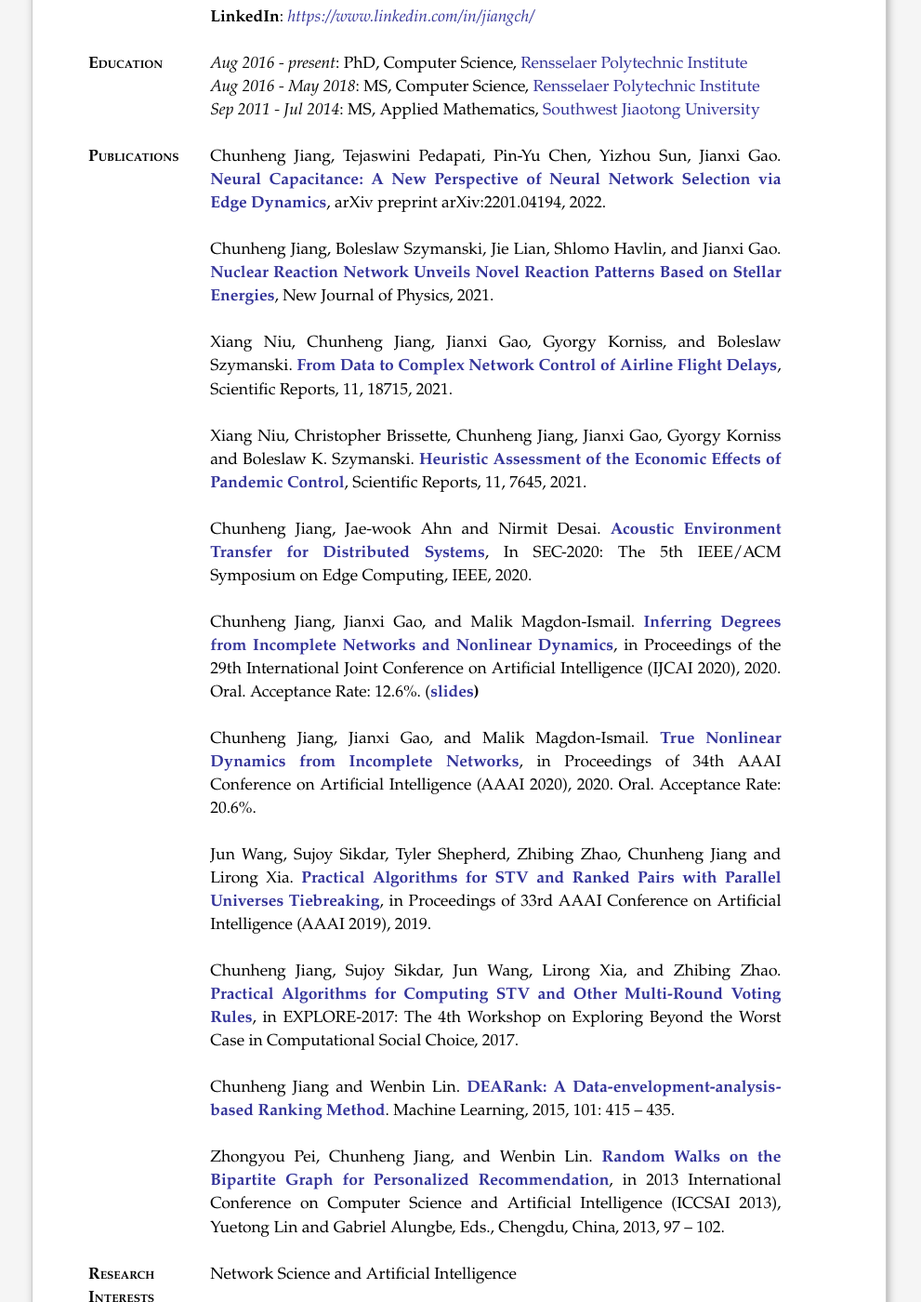
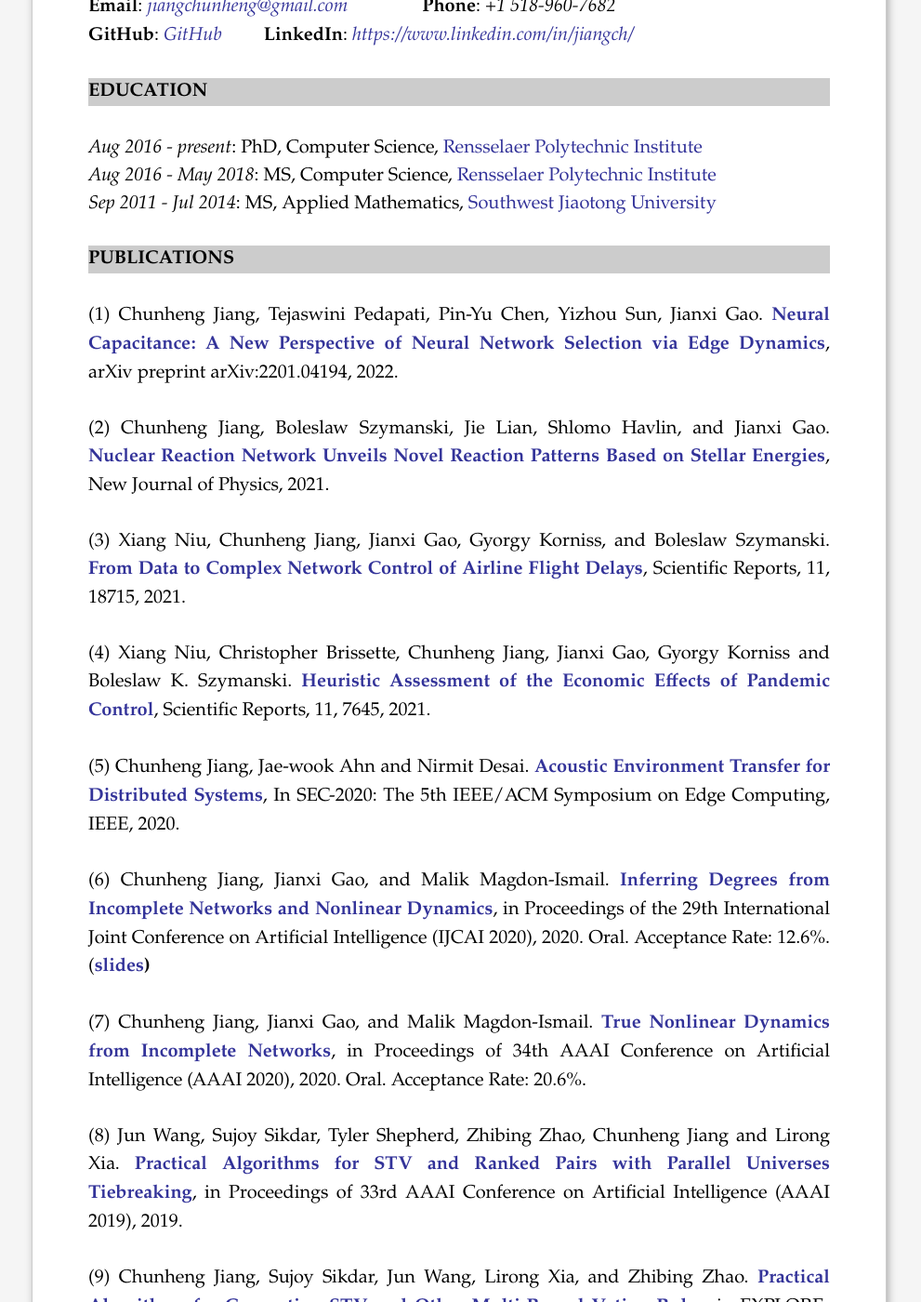
Before and after one commit to horsehour/horsehour.github.io, a Jekyll site: the page built from index.md, in a window 1280 px wide and 1400 px high, scrolled down 559 px. Shown: the whole window at 93% size, without its empty margins (146-1137 px from the left). Built offline with Jekyll 4.4.1, drawn with Linux system fonts in a browser that asks for light colours; comment, search, counter and statistics services are not loaded; some of the changed text lies outside the part shown.

Commit message:
update display of home page

```diff
--- a/index.md
+++ b/index.md
@@ -22,91 +22,83 @@
 [Curriculum Vitae](/files/cv.pdf){:target="_blank"}
 
 
-<div class="section" markdown="1">
-Contact
-=======
+CONTACT
+-------
 <b>Email</b>: _[{{ site.gmail }}](mailto:{{ site.gmail }})_
+&nbsp;&nbsp;&nbsp;&nbsp;&nbsp;&nbsp;&nbsp;&nbsp;&nbsp;&nbsp;&nbsp;&nbsp;&nbsp;&nbsp;
 <b>Phone</b>: _+1 518-960-7682_
 <b>GitHub</b>: _[{{ site.github }}]({{ site.github }}){:target="_blank"}_
+&nbsp;&nbsp;&nbsp;&nbsp;&nbsp;&nbsp;&nbsp;
 <b>LinkedIn</b>: _[{{ site.linkedin }}]({{ site.linkedin }}){:target="_blank"}_
-</div>
 
-<div class="section" markdown="1">
-Education
-============
+EDUCATION
+---------
 _Aug 2016 - present_: PhD, Computer Science, [Rensselaer Polytechnic Institute][RPI]{:target="_blank"}
 _Aug 2016 - May 2018_: MS, Computer Science, [Rensselaer Polytechnic Institute][RPI]{:target="_blank"}
 _Sep 2011 - Jul 2014_: MS, Applied Mathematics, [Southwest Jiaotong University][swjtu]{:target="_blank"}
 <!--
 _Sep 2005 - Jul 2009_: BS, Info & Comp Sci, [Tianjin University of Commerce][tjcu]{:target="_blank"}
 -->
-</div>
 
-<div class="section" markdown="1">
-Publications
-============
-Chunheng Jiang, Tejaswini Pedapati, Pin-Yu Chen, Yizhou Sun, Jianxi Gao.
+PUBLICATIONS
+------------
+(1) Chunheng Jiang, Tejaswini Pedapati, Pin-Yu Chen, Yizhou Sun, Jianxi Gao.
 <b>[Neural Capacitance: A New Perspective of Neural
 Network Selection via Edge Dynamics][capacitance]{:target="_blank"}</b>,
 arXiv preprint arXiv:2201.04194, 2022.
 
-Chunheng Jiang, Boleslaw Szymanski, Jie Lian, Shlomo Havlin, and Jianxi Gao.
+(2) Chunheng Jiang, Boleslaw Szymanski, Jie Lian, Shlomo Havlin, and Jianxi Gao.
 <b>[Nuclear Reaction Network Unveils Novel Reaction Patterns Based on Stellar Energies][nucnet]{:target="_blank"}</b>,
 New Journal of Physics, 2021.
 
-Xiang Niu, Chunheng Jiang, Jianxi Gao, Gyorgy Korniss, and Boleslaw Szymanski.
+(3) Xiang Niu, Chunheng Jiang, Jianxi Gao, Gyorgy Korniss, and Boleslaw Szymanski.
 <b>[From Data to Complex Network Control of Airline Flight Delays][flightnet]{:target="_blank"}</b>,
 Scientific Reports, 11, 18715, 2021.
 
-Xiang Niu, Christopher Brissette, Chunheng Jiang, Jianxi Gao, Gyorgy Korniss and Boleslaw K. Szymanski.
+(4) Xiang Niu, Christopher Brissette, Chunheng Jiang, Jianxi Gao, Gyorgy Korniss and Boleslaw K. Szymanski.
 <b>[Heuristic Assessment of the Economic Effects of Pandemic Control][pandemic]{:target="_blank"}</b>,
 Scientific Reports, 11, 7645, 2021.
 
-Chunheng Jiang, Jae-wook Ahn and Nirmit Desai.
+(5) Chunheng Jiang, Jae-wook Ahn and Nirmit Desai.
 <b>[Acoustic Environment Transfer for Distributed Systems][acoustic]{:target="_blank"}</b>, In SEC-2020: The
 5th IEEE/ACM Symposium on Edge Computing, IEEE, 2020.
 
-Chunheng Jiang, Jianxi Gao, and Malik Magdon-Ismail.
+(6) Chunheng Jiang, Jianxi Gao, and Malik Magdon-Ismail.
 <b>[Inferring Degrees from Incomplete Networks and Nonlinear Dynamics][estks]{:target="_blank"}</b>,
 in Proceedings of the 29th International Joint Conference on Artificial Intelligence (IJCAI 2020), 2020.
 Oral. Acceptance Rate: 12.6%. (<b>[slides][ijcai20slides]{:target="_blank"})
 
-Chunheng Jiang, Jianxi Gao, and Malik Magdon-Ismail.
+(7) Chunheng Jiang, Jianxi Gao, and Malik Magdon-Ismail.
 <b>[True Nonlinear Dynamics from Incomplete Networks][estxs]{:target="_blank"}</b>,
 in Proceedings of 34th AAAI Conference on Artificial Intelligence (AAAI 2020), 2020. Oral. Acceptance Rate: 20.6%.
 
-Jun Wang, Sujoy Sikdar, Tyler Shepherd, Zhibing Zhao, Chunheng Jiang and Lirong Xia.
+(8) Jun Wang, Sujoy Sikdar, Tyler Shepherd, Zhibing Zhao, Chunheng Jiang and Lirong Xia.
 <b>[Practical Algorithms for STV and Ranked Pairs with Parallel Universes Tiebreaking][put]{:target="_blank"}</b>,
 in Proceedings of 33rd AAAI Conference on Artificial Intelligence (AAAI 2019), 2019.
 
-Chunheng Jiang, Sujoy Sikdar, Jun Wang, Lirong Xia, and Zhibing Zhao.
+(9) Chunheng Jiang, Sujoy Sikdar, Jun Wang, Lirong Xia, and Zhibing Zhao.
 <b>[Practical Algorithms for Computing STV and Other Multi-Round Voting Rules][stv]{:target="_blank"}</b>,
 in EXPLORE-2017: The 4th Workshop on Exploring Beyond the Worst Case in Computational Social Choice, 2017.
 
-Chunheng Jiang and Wenbin Lin.
+(10) Chunheng Jiang and Wenbin Lin.
 <b>[DEARank: A Data-envelopment-analysis-based Ranking Method][dearank]{:target="_blank"}</b>.
 Machine Learning, 2015, 101: 415 -- 435.
 
-Zhongyou Pei, Chunheng Jiang, and Wenbin Lin.
+(11) Zhongyou Pei, Chunheng Jiang, and Wenbin Lin.
 <b>[Random Walks on the Bipartite Graph for Personalized Recommendation][randwalk]{:target="_blank"}</b>,
 in 2013 International Conference on Computer Science and Artificial Intelligence (ICCSAI 2013),
 Yuetong Lin and Gabriel Alungbe, Eds., Chengdu, China, 2013, 97 -- 102.
-</div>
 
-<div class="section" markdown="1">
-Research Interests
-============
+RESEARCH INTERESTS
+------------------
 Network Science and Artificial Intelligence
 - Network Inference (Individual Degrees, Topology and Dynamics)
 - Deep Learning / Reinforcement Learning / Neural Architecture Search
-</div>
 
-
-<div class="section" markdown="1">
-Work Experience
-===============
-_Jun - Aug 2020_: *Summer Research Intern*, IBM, Yorktown Heights, NY, USA
-_Jul 2014 - Mar 2016_: *Software Engineer*, Antusuoji Network Technology Co., Ltd., Chengdu, China
+WORK EXPERIENCE
+---------------
+- _Jun - Aug 2020_: *Summer Research Intern*, IBM, Yorktown Heights, NY, USA
+- _Jul 2014 - Mar 2016_: *Software Engineer*, Antusuoji Network Technology Co., Ltd., Chengdu, China
 
 <!--
 - Collect web information (commercial products, job positions)
@@ -116,51 +108,49 @@
 - Process the raw data in well organized structure
 - Create model to analysis the financial data with statistical techniques
 -->
-</div>
 
-<div class="section" markdown="1">
-Projects
-==========
-_Aug 2020 -_ : <b>Dynamical System View of Neural Network Training</b>, RPI-IBM AI Research Collaboration (AIRC), Research Extern | Python, TensorFlow
+PROJECTS
+--------
+(1) _Aug 2020 - present_ : <b>Dynamical System View of Neural Network Training</b>, RPI-IBM AI Research Collaboration (AIRC), Research Extern | Python, TensorFlow
 - Built a novel graph representation for various neural architectures (e.g., ResNet, DenseNet, MobileNet, VGG, etc.)
 - Studied the topological properties (e.g., resilience, shortest path length) of neural architectures for robust models
 - Derived approximated training dynamics to speed-up neural network training and neural architecture search (NAS)
 - Achieved 10-70% relative improvement over the best baseline w.r.t ranking of neural networks
 - <b>Techniques</b>: SGD, transfer learning, neural architecture search/design
 
-_Jun - Aug 2020_ : <b>Acoustic Environment Transfer</b>, IBM/Summer Research Intern | Python, TensorFlow
+(2) _Jun - Aug 2020_ : <b>Acoustic Environment Transfer</b>, IBM/Summer Research Intern | Python, TensorFlow
 - Extended neural style transfer techniques to the synthesis of audio with desired environmental sounds (UrbanSound8K)
 - Developed a new metric to evaluate acoustic environment transfer models (e.g., Ulyanov, Mital, VGGish and SoundNet)
 - Produced augmented data with diverse environmental sound textures to increase the robustness of audio classifiers
 - <b>Techniques</b>: AutoEncoder, audio synthesis / classification, FFT
 
-_Aug 2018 - May 2020_ : <b>Inferring True Dynamics from Incomplete Networks</b>, RPI/Research Assistant | Python, Scikit-learn, MPI
+(3) _Aug 2018 - May 2020_ : <b>Inferring True Dynamics from Incomplete Networks</b>, RPI/Research Assistant | Python, Scikit-learn, MPI
 - Developed a mean-field approach to infer nodes’ characteristics from incomplete networks
 - Recovered true nonlinear dynamics with incomplete topology and equilibrium state information
 - Designed a heuristic optimization algorithm based on our topology inference approach to solve K-SUM problem
 - Solved large-scale nonlinear dynamical systems in parallel (10x speedup w/ MPI/SLURM)
 - <b>Techniques</b>: graph sampling, mean-field, ODE, parallel computing
 
-_May - Aug 2018_ : <b>Online Early Warning Signals of Highway Traffic Breakdown</b>, RPI/Research Assistant | Python, Scikit-learn, TensorFlow
+(4) _May - Aug 2018_ : <b>Online Early Warning Signals of Highway Traffic Breakdown</b>, RPI/Research Assistant | Python, Scikit-learn, TensorFlow
 - Preprocessed traffic time series data (denoising, smoothing)
 - Designed and computed early warning signals of traffic congestion
 - Trained a machine learning based composite early warning signal indicator
 - Issued warning for upcoming traffic congestion
 - <b>Techniques</b>: denoising, smoothing, Gaussian kernel density estimation, machine learning
 
-_May - Aug 2017_ : <b>Multiround Winner Determination</b>, RPI/Research Assistant | Python, Java, TensorFlow, Keras
+(5) _May - Aug 2017_ : <b>Multiround Winner Determination</b>, RPI/Research Assistant | Python, Java, TensorFlow, Keras
 - Devised heuristic strategies (sampling, caching, pruning) to efficiently identify all tied winners in voting
 - Developed reinforcement learning models to simulate voting procedures and improve the search efficiency
 - Reduced run time by 50-80% relative to the baseline strategies
 - <b>Techniques</b>: sampling, pruning, DFS, reinforcement learning, voting
 
-_Sep - Dec 2016_ : <b>Matching Algorithm for <i>OKCollege</i> (now [<i>CollegeAI</i>][collegeai]{:target="_blank"})</b>,
+(6) _Sep - Dec 2016_ : <b>Matching Algorithm for <i>OKCollege</i> (now [<i>CollegeAI</i>][collegeai]{:target="_blank"})</b>,
 RPI/Research Assistant | Java, Python, Keras
 - Designed a bilinear model to match students and colleges' preferences
 - Trained a pairwise ranking model with synthesized dataset
 - <b>Techniques</b>: machine learning, optimization
 
-_May - Aug 2016_ : <b>Learning to Vote Fairly</b>, RPI/Research Assistant | Java, Deeplearning4j
+(7) _May - Aug 2016_ : <b>Learning to Vote Fairly</b>, RPI/Research Assistant | Java, Deeplearning4j
 - Learned the fairness criteria in voting based on machine learning techniques
 - Generated collections of ballots that satisfy specific fairness criteria
 - Applied data augmentation to produce fair voting results with multiple fairness criteria
@@ -178,41 +168,31 @@
 - Recognize the meta information blocks (titles, authors, keywords, abstract, and references) with handcrafted rules and machine learning techniques
 -->
 
-</div>
 
-<div class="section" markdown="1">
-Reviewer or PC Member
-=========
+REVIEWER OR PC MEMBER
+---------------------
 ICML 2022, TheWebConf 2021, NetSci 2020, NetSci-X 2020, NERCCS 2019, COMPLEX NETWORKS 2018 ~ 2021, SciSec 2018
-</div>
 
-<div class="section" markdown="1">
-Teaching Assistant
-==========
-[CSCI 4150: Introduction to Artificial Intelligence](http://www.cs.rpi.edu/~xial/){:target="_blank"}, RPI (S17/18)
-[CSCI 4100/6100: Machine Learning from Data](http://www.cs.rpi.edu/~magdon/){:target="_blank"}, RPI (F16)
-</div>
+TEACHING ASSISTANT
+------------------
+- [CSCI 4150: Introduction to Artificial Intelligence](http://www.cs.rpi.edu/~xial/){:target="_blank"}, RPI (Spring 17/18)
+- [CSCI 4100/6100: Machine Learning from Data](http://www.cs.rpi.edu/~magdon/){:target="_blank"}, RPI (Fall 16)
 
-<div class="section" markdown="1">
-Courses
-==========
-A complete [list of courses](/courses/) being taken
-</div>
+COURSES
+-------
+A COMPLETE [LIST OF COURSES](/courses/) BEING TAKEN
 
-<div class="section" markdown="1">
-Skills
-==========
-<b>Language</b>: Python, Java, C/C++, Matlab, MPI, HTML,
+SKILLS
+------
+- <b>Language</b>: Python, Java, C/C++, Matlab, MPI, HTML,
 Markdown, $\rm \LaTeX $
-<b>Operating Systems</b>: Linux, OS X, Windows
-<b>Databases</b>: MySQL, SQLite, MongoDB
-<b>Softwares</b>: TensorFlow, Keras, Pandas, Scikit-Learn, XGBoost, LightGBM, AWS/EC2, SLURM, Git, bash, vi
-<b>Visualization</b>: Matplotlib, TikZ, NetworkX, Graph-tool, Keynote, D3.js
-</div>
+- <b>Operating Systems</b>: Linux, OS X, Windows
+- <b>Databases</b>: MySQL, SQLite, MongoDB
+- <b>Softwares</b>: TensorFlow, Keras, Pandas, Scikit-Learn, XGBoost, LightGBM, AWS/EC2, SLURM, Git, bash, vi
+- <b>Visualization</b>: Matplotlib, TikZ, NetworkX, Graph-tool, Keynote, D3.js
 
-<div class="section" markdown="1">
-Posts
-=====
+POSTS
+-----
 {% for post in site.categories.blog limit:5 %}
 
 <ul class="compact recent">
@@ -222,29 +202,19 @@
 </li>
 </ul>
 {% endfor %}
-</div>
 
-<div class="section" markdown="1">
-Search
-==============================================
 <form name="search">
-    <select name="engine" style="background-color: #F5F5F5;"></select>
-    <input type="text" name="query" onkeypress="return checkKey()"/>
-    <input type="button" value="Go" onClick="return startSearch()"/>
+<select name="engine" style="background-color: #F5F5F5;"></select>
+<input type="text" name="query" size="50" onkeypress="return checkKey()"/>
+<input type="button" value="Go" onClick="return startSearch()"/>
 </form>
-</div>
 
-<div class="section" markdown="1">
 Hobbies
-==============================================
+-------
 Mountain Biking, PingPong /
 Frédéric François Chopin, Michael Jackson, Charlie Chaplin, Freddie Mercury, Maksim Mrvica /
 Akira Kurosawa, Hayao Miyazaki, One Piece, The Phantom of the Opera
-</div>
 
-<div class="section" markdown="1">
-Reading
-==============================================
 <div id="w0789d8409abbeacae8fbd27aa551582a"></div><script type="text/javascript" charset="UTF-8" src="https://www.librarything.com/widget_get.php?userid=horsehour&theID=w0789d8409abbeacae8fbd27aa551582a"></script><noscript><a href="http://www.librarything.com/profile/horsehour">My Library</a> at <a href="http://www.librarything.com">LibraryThing</a></noscript>
 
 
```
Also changed, not shown: 1 other file.
